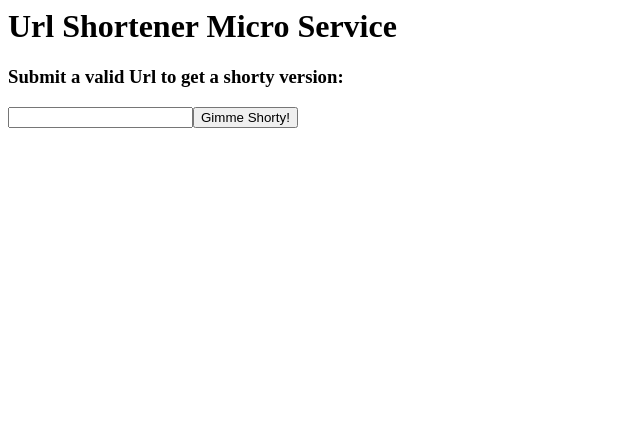
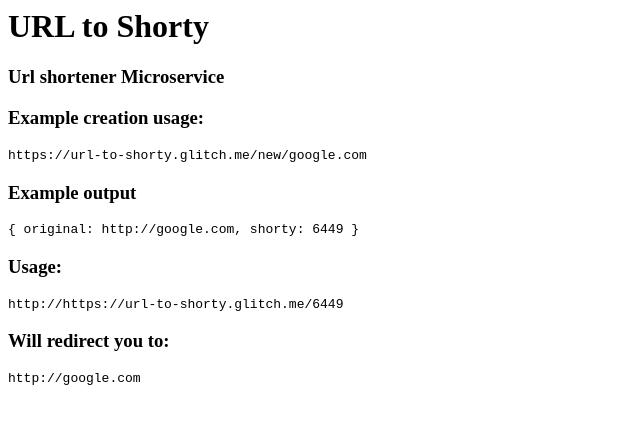
Before and after one commit to wpederzoli/urltoshorty, a website: page public/index.html in a window 1280 px wide. Shown: the whole page, without its empty margins (0-640 px from the left). Drawn offline with Linux system fonts and the light colour scheme.

Commit message:
🎳🚘 Checkpoint public/index.html:577470/1393 server.js:577470/7

```diff
--- a/public/index.html
+++ b/public/index.html
@@ -1,11 +1,36 @@
 <h1>
-  Url Shortener Micro Service
+  URL to Shorty
 </h1>
 
 <h3>
-  Submit a valid Url to get a shorty version:
+  Url shortener Microservice
 </h3>
 
-<input type="text"/><button>
-  Gimme Shorty!
-</button>
+<h3>
+  Example creation usage:
+</h3>
+
+<code>https://url-to-shorty.glitch.me/new/google.com</code>
+
+<h3>
+  Example output
+</h3>
+
+<code>
+{
+  original: http://google.com,
+  shorty: 6449
+}
+</code>
+
+<h3>
+  Usage:
+</h3>
+
+<code>http://https://url-to-shorty.glitch.me/6449</code>
+
+<h3>
+  Will redirect you to:
+</h3>
+
+<code>http://google.com</code>
```
